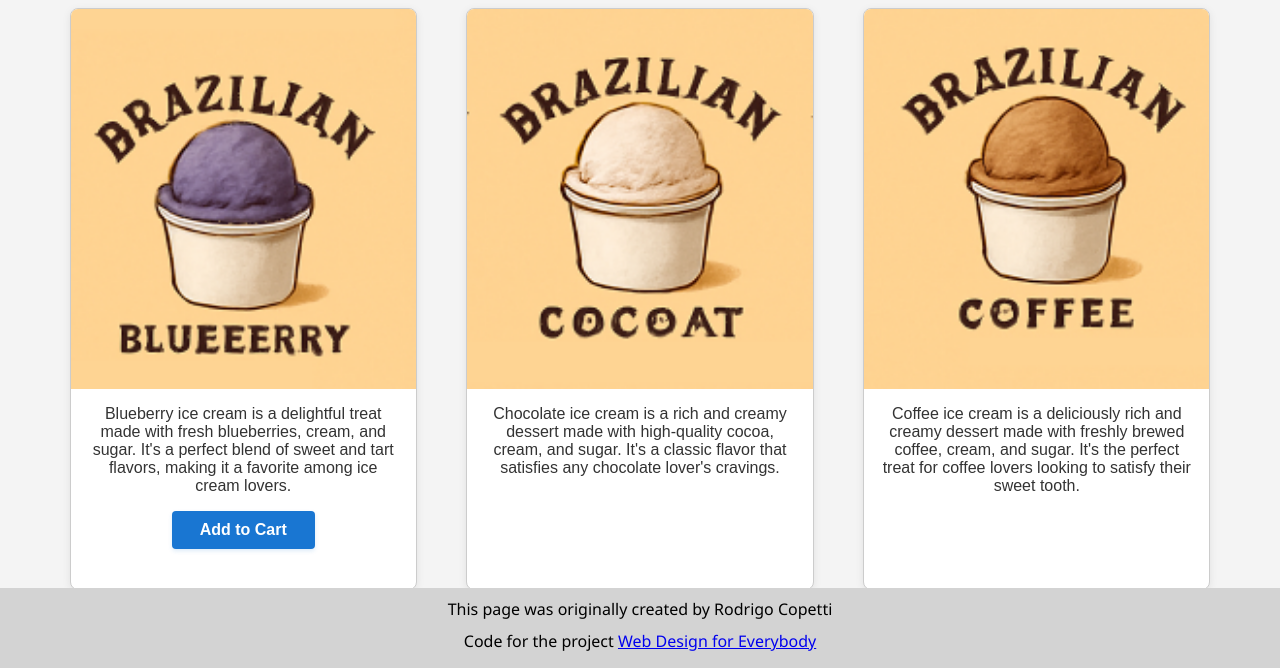
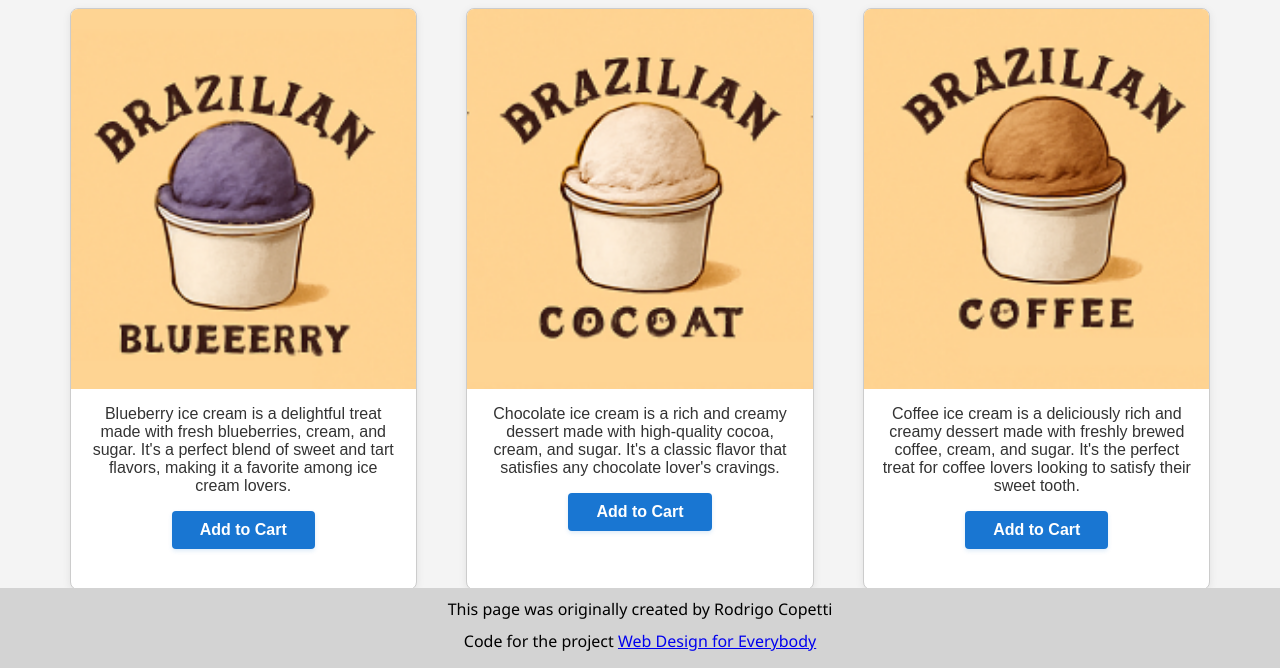
Before and after one commit to rodrigocopetti/wd4e-css-fp, a plain HTML site: page flavors.html in a window 1280 px wide. Shown: the part 132-800 px from the top of the page. Drawn offline with Linux system fonts and the light colour scheme.

Commit message:
Botões add cart adicionados

```diff
--- a/flavors.html
+++ b/flavors.html
@@ -39,6 +39,7 @@
           Chocolate ice cream is a rich and creamy dessert made with high-quality cocoa, cream, and sugar. It's a
           classic flavor that satisfies any chocolate lover's cravings.
         </div>
+        <input type="button" value="Add to Cart" class="add-to-cart">
       </div>
 
       <div class="card">
@@ -47,6 +48,7 @@
           Coffee ice cream is a deliciously rich and creamy dessert made with freshly brewed coffee, cream, and sugar.
           It's the perfect treat for coffee lovers looking to satisfy their sweet tooth.
         </div>
+        <input type="button" value="Add to Cart" class="add-to-cart">
       </div>
 
       <div class="card">
@@ -55,6 +57,7 @@
           Lemon ice cream is a refreshing and tangy dessert made with real lemon juice, cream, and sugar. It's a perfect
           treat for hot summer days.
         </div>
+        <input type="button" value="Add to Cart" class="add-to-cart">
       </div>
 
 
@@ -64,6 +67,7 @@
           Mango ice cream is a tropical delight made with ripe mangoes, cream, and sugar. It's a creamy and fruity treat
           that's perfect for warm weather.
         </div>
+        <input type="button" value="Add to Cart" class="add-to-cart">
       </div>
 
 
@@ -73,6 +77,7 @@
           Mint ice cream is a cool and refreshing dessert made with real mint leaves, cream, and sugar. It's a perfect
           treat for mint lovers.
         </div>
+        <input type="button" value="Add to Cart" class="add-to-cart">
       </div>
 
       <div class="card">
@@ -81,6 +86,7 @@
           Pineapple ice cream is a tropical treat made with real pineapple, cream, and sugar. It's a refreshing and
           fruity dessert that's perfect for warm weather.
         </div>
+        <input type="button" value="Add to Cart" class="add-to-cart">
       </div>
 
       <div class="card">
@@ -89,6 +95,7 @@
           Raspberry ice cream is a delightful dessert made with real raspberries, cream, and sugar. It's a perfect
           balance of sweet and tart flavors, making it a favorite among berry lovers.
         </div>
+        <input type="button" value="Add to Cart" class="add-to-cart">
       </div>
 
       <div class="card">
@@ -97,6 +104,7 @@
           Strawberry ice cream is a classic dessert made with fresh strawberries, cream, and sugar. It's a sweet and
           fruity treat that's loved by many.
         </div>
+        <input type="button" value="Add to Cart" class="add-to-cart">
       </div>
 
     </div>
```
